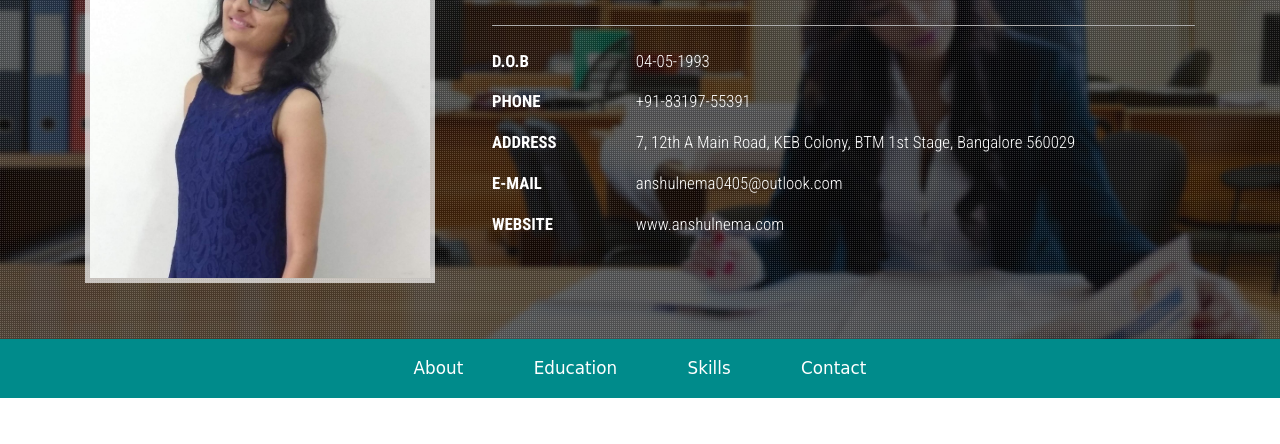
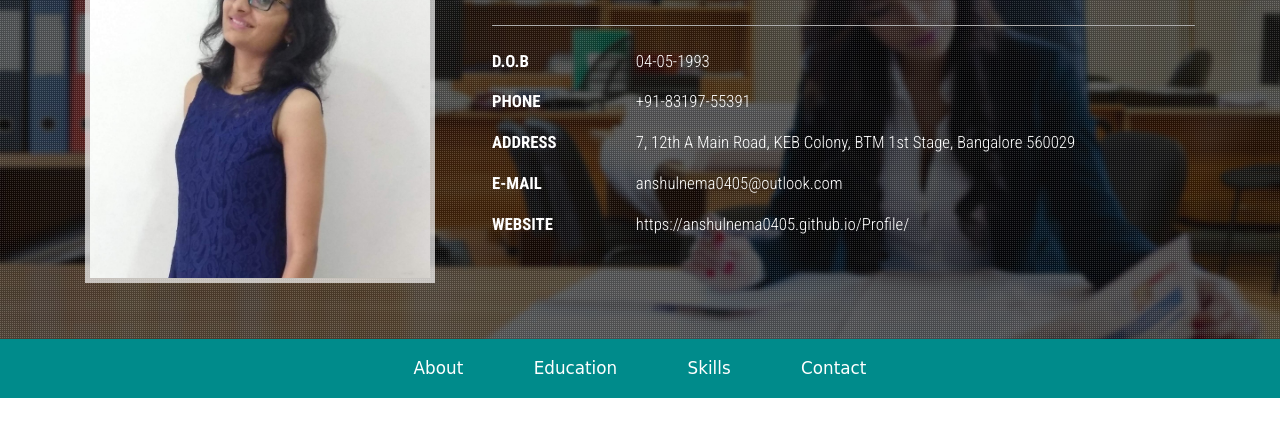
Before and after one commit to anshulnema0405/Profile, a plain HTML site: page index.html in a window 1280 px wide. Shown: the part 177-621 px from the top of the page. Drawn offline with Linux system fonts and the light colour scheme; a web font is replaced by a local one.

Commit message:
Update index.html

```diff
--- a/index.html
+++ b/index.html
@@ -83,7 +83,7 @@ KEB Colony, BTM 1st Stage, Bangalore
 						<li>
 							<ul class="address-text">
 								<li><b>WEBSITE </b></li>
-								<li><a href="https://anshulnema0405.github.io/Profile/">www.anshulnema.com</a></li>
+								<li><a href="https://anshulnema0405.github.io/Profile/">https://anshulnema0405.github.io/Profile/</a></li>
 							</ul>
 						</li>
 					</ul>
```
